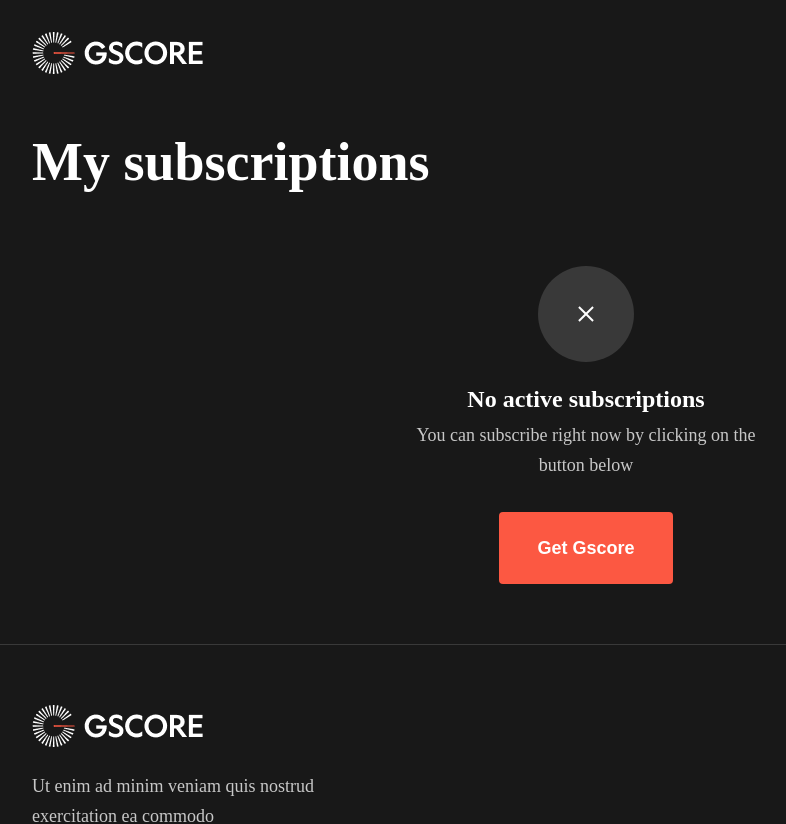
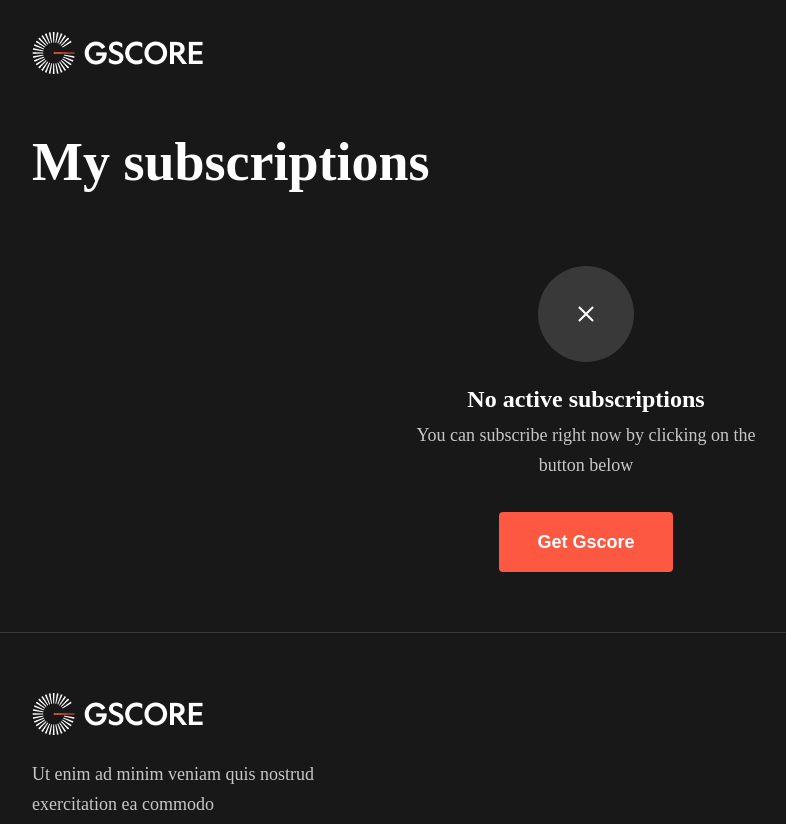
Before and after one commit to JustZoB/gscore, a Next.js app: page /my-subscriptions in a window 1280 px wide. Shown: the top 824 px of the page, without its empty margins (54-840 px from the left). Built offline with nearby package versions, Linux system fonts and the light colour scheme.

Commit message:
Change styles of button

```diff
--- a/components/Button/styles.ts
+++ b/components/Button/styles.ts
@@ -4,12 +4,13 @@ import colors from "../../utils/colors";
 
 export const StyledButton = styled.button<ButtonProps>`
   width: ${(props) => (props.size === 'big' ? '100%' : 'fit-content')};
+  height: fit-content;
   background-color: ${(props) => (props.theme != 'primary' ? colors.white : colors.lightRed)};
   color: ${(props) => (props.theme != 'primary' ? colors.lightRed : colors.white)};
   font-size: 18px;
   line-height: 20px;
   font-weight: 700;
-  padding: 26px 38px;
+  padding: 20px 38px;
   border: 0;
   border-radius: 4px;
   cursor: pointer;
```
